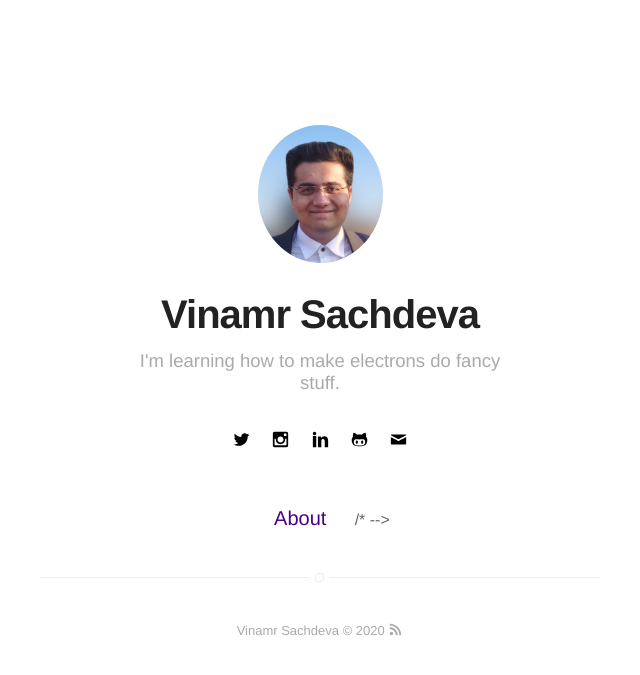
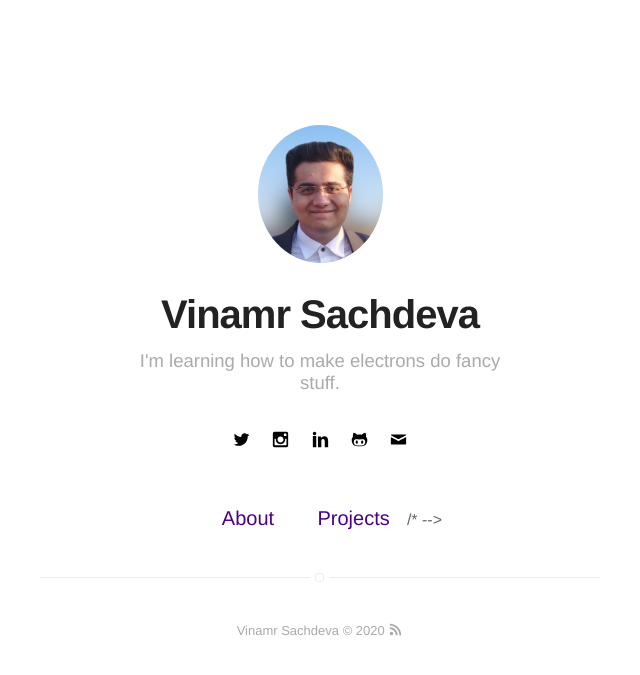
Before and after one commit to vinamrsachdeva/vinamrsachdeva.github.io, a Jekyll site: the page built from index.html, in a window 1280 px wide. Shown: the top 675 px of the page, without its empty margins (320-960 px from the left). Built offline with Jekyll 4.4.1, drawn with Linux system fonts in a browser that asks for light colours.

Commit message:
Update nav.html

```diff
--- a/_includes/nav.html
+++ b/_includes/nav.html
@@ -14,7 +14,7 @@
             {% endif %}
         {% endif %}
 
-        {% if site.research == true %}
+        {% if site.projects == true %}
             {% if page.title != "Projects" %} <!--Blog-->
                 <li class="item">
                     <a class="link" href="{{ site.url }}/projects">Projects</a>
```
